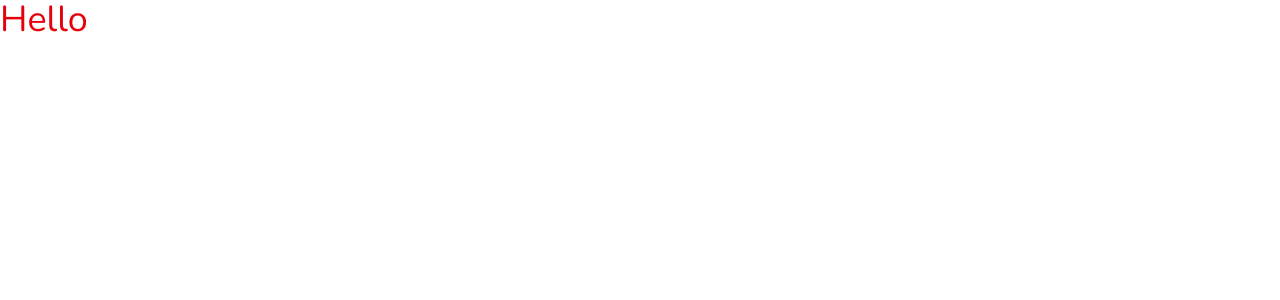
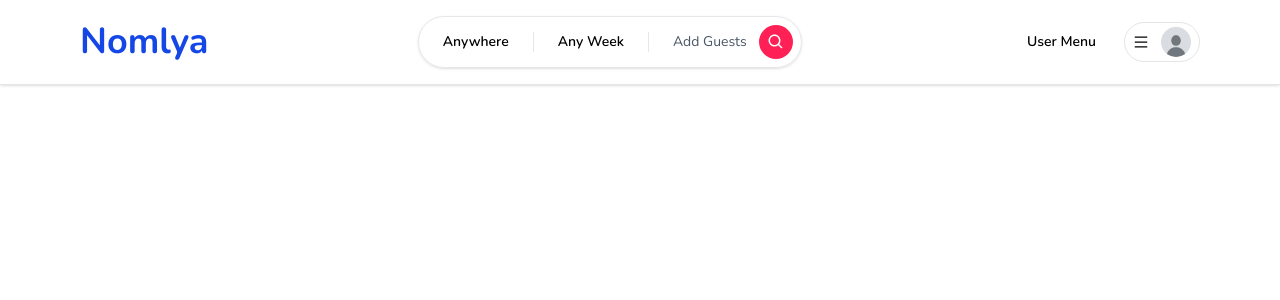
Before and after one commit to dtd217/Nomlya, a Next.js app: page / in a window 1280 px wide. Shown: the top 300 px of the page. Built offline with nearby package versions, Linux system fonts and the light colour scheme.

Commit message:
Nomlya-Navbar: Add navbar UI

```diff
--- /dev/null
+++ b/app/components/Avatar.tsx
@@ -0,0 +1,17 @@
+'use client';
+
+import Image from "next/image";
+
+const Avatar = () => {
+    return (
+        <Image
+            src="/images/user.jpg"
+            alt="Avatar"
+            width={30}
+            height={30}
+            className="rounded-full text-red-200"
+        />
+    );
+}
+
+export default Avatar;
--- /dev/null
+++ b/app/components/Container.tsx
@@ -0,0 +1,13 @@
+'use client';
+
+interface ContainerProps {
+    children: React.ReactNode;
+}
+
+const Container: React.FC<ContainerProps> = ({ children }) => {
+    return (
+        <div className="max-w-[2520px] mx-auto xl:px-20 md:px-10 sm:px-2 px-4">{children}</div>
+    );
+}
+
+export default Container;
--- /dev/null
+++ b/app/components/navbar/Logo.tsx
@@ -0,0 +1,19 @@
+'use client';
+
+import Image from "next/image";
+import { useRouter } from "next/navigation";
+
+const Logo = () => {
+    return (
+        // <Image
+        //     alt="Logo"
+        //     className="hidden md:block cursor-pointer"
+        //     height="100"
+        //     width="100"
+        //     src="/images/logo.jpg"
+        // />
+        <div className="text-4xl font-bold hidden md:block cursor-pointer text-blue-700">Nomlya</div>
+    );
+}
+
+export default Logo;
--- /dev/null
+++ b/app/components/navbar/MenuItem.tsx
@@ -0,0 +1,16 @@
+'use client';
+
+interface MenuItemProps {
+    onClick?: () => void;
+    label?: string;
+}
+
+const MenuItem: React.FC<MenuItemProps> = ({ onClick, label }) => {
+    return (
+        <div onClick={onClick} className="px-4 py-2 hover:bg-neutral-100 font-semibold">
+            {label}
+        </div >
+    );
+}
+
+export default MenuItem;
--- /dev/null
+++ b/app/components/navbar/Navbar.tsx
@@ -0,0 +1,22 @@
+import Container from "../Container";
+import Logo from "./Logo";
+import Search from "./Search";
+import UserMenu from "./UserMenu";
+
+const Navbar = () => {
+    return (
+        <div className="fixed w-full bg-white z-10 shadow-sm">
+            <div className="py-4 border-b border-gray-200">
+                <Container>
+                    <div className="flex flex-row items-center justify-between gap-3 md:gap-0">
+                        <Logo />
+                        <Search />
+                        <UserMenu />
+                    </div>
+                </Container>
+            </div>
+        </div>
+    );
+}
+
+export default Navbar;
--- /dev/null
+++ b/app/components/navbar/Search.tsx
@@ -0,0 +1,22 @@
+'use client';
+
+import { BiSearch } from 'react-icons/bi';
+
+const Search = () => {
+    return (
+        <div className="border border-gray-200 w-full md:w-auto py-2 rounded-full shadow-sm hover:shadow-md transition cursor-pointer">
+            <div className="flex flex-row items-center justify-between">
+                <div className="text-sm font-semibold px-6">Anywhere</div>
+                <div className="hidden sm:block text-sm font-semibold px-6 border-x border-gray-200 flex-1 text-center">Any Week</div>
+                <div className="text-sm pl-6 pr-2 text-gray-600 flex flex-row items-center gap-3">
+                    <div className="hidden sm:block">Add Guests</div>
+                    <div className="p-2 bg-rose-500 text-white rounded-full">
+                        <BiSearch size={18} />
+                    </div>
+                </div>
+            </div>
+        </div>
+    );
+}
+
+export default Search;
--- /dev/null
+++ b/app/components/navbar/UserMenu.tsx
@@ -0,0 +1,43 @@
+'use client';
+import { AiOutlineMenu } from "react-icons/ai";
+import Avatar from "../Avatar";
+import { useCallback, useState } from "react";
+import MenuItem from "./MenuItem";
+
+const UserMenu = () => {
+    const [isOpen, setIsOpen] = useState(false);
+
+    const toggleOpen = useCallback(() => {
+        setIsOpen((value) => !value);
+    }, []);
+
+    return (
+        <div className="relative">
+            <div className="flex flex-row items-center gap-3">
+                <div onClick={() => { }} className="hidden md:block text-sm font-semibold py-3 px-4 rounded-full hover:bg-neutral-100 cursor-pointer">
+                    User Menu
+                </div>
+                <div onClick={toggleOpen} className="p-4 md:py-1 md:px-2 border border-neutral-200 flex flex-row items-center gap-3 rounded-full cursor-pointer hover:shadow-sm transition">
+                    <AiOutlineMenu />
+                    <div className="hidden md:block">
+                        <Avatar />
+                    </div>
+                </div>
+            </div>
+
+            {isOpen && (
+                <div className="absolute right-0 top-12 bg-white shadow-md rounded-md w-48 py-2 text-sm">
+                    <div className="flex flex-col cursor-pointer">
+                        <>
+                            <MenuItem onClick={() => {}} label="Menu Item 1" />
+                            <MenuItem onClick={() => {}} label="Menu Item 2" />
+                            <MenuItem onClick={() => {}} label="Menu Item 3" />
+                        </>
+                    </div>
+                </div>
+            )}
+        </div>
+    );
+}
+
+export default UserMenu;
--- a/app/layout.tsx
+++ b/app/layout.tsx
@@ -1,6 +1,7 @@
 import type { Metadata } from "next";
 import { Nunito } from "next/font/google";
 import "./globals.css";
+import Navbar from "./components/navbar/Navbar";
 
 const nunitoSans = Nunito({
   subsets: ["latin"],
@@ -19,6 +20,7 @@
   return (
     <html lang="en">
       <body className={`${nunitoSans.className} antialiased`}>
+        <Navbar />
         {children}
       </body>
     </html>
--- a/package.json
+++ b/package.json
@@ -20,6 +20,7 @@
     "@types/react-dom": "^19",
     "eslint": "^9",
     "eslint-config-next": "16.0.3",
+    "react-icons": "^5.5.0",
     "tailwindcss": "^4",
     "typescript": "^5"
   }
```
Also changed, not shown: public/images/user.jpg (added), 1 other file (tests, documents, lock files or other folders).
